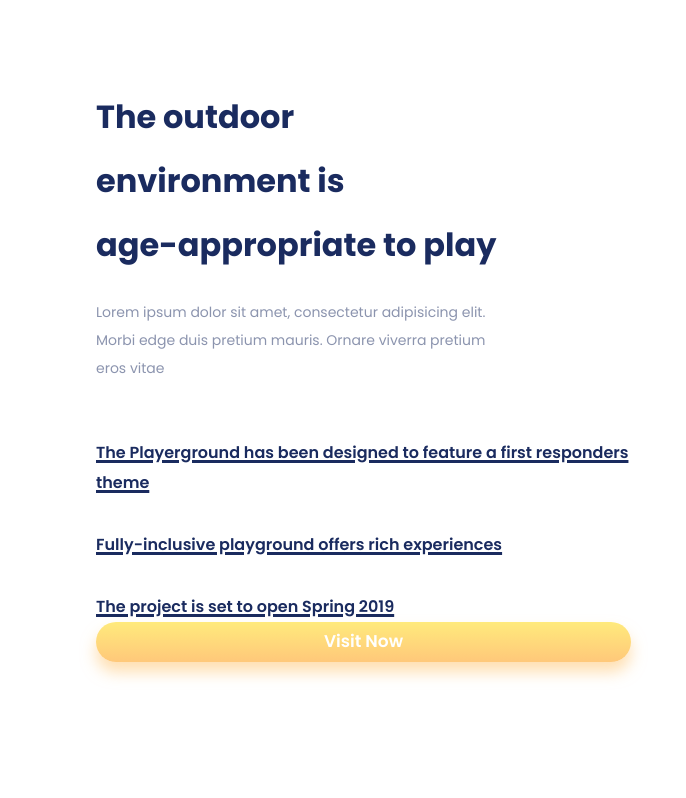
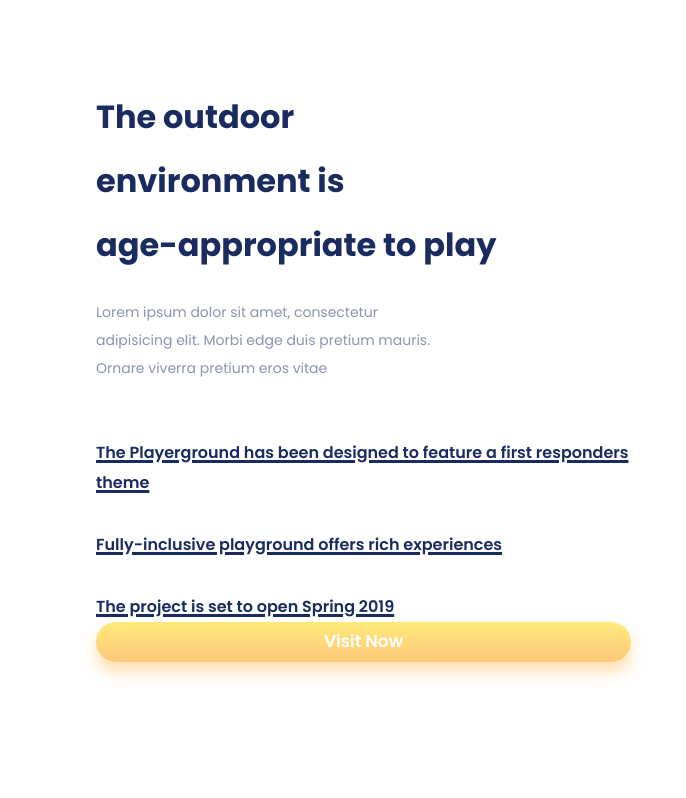
Before and after one commit to thonydangdev/ThePlayGroundPSD2HTML, a website: page index.html in a window 1280 px wide. Shown: the part 1039-1837 px from the top of the page, 594-1280 px from the left. Drawn offline with nearby package versions, Linux system fonts and the light colour scheme.

Commit message:
fixagain2

```diff
--- a/css/responsive.scss
+++ b/css/responsive.scss
@@ -1,13 +1,17 @@
 //Tablet & Mobile
 @import './variables.scss';
 
-@media (max-width: 1113px) {}
+@media (max-width: 111.3rem) {}
 
 // Tablet
-@media (min-width: 768px) and (max-width:1113px) {}
+@media (min-width: 76.8rem) and (max-width:111.3rem) {
+    .best__content-description {
+        width: 35rem;
+    }
+}
 
 // Mobile
-@media (max-width: 767px) {
+@media (max-width: 76.7rem) {
     .header {
         & .btn-close {
             &:hover {
```
Also changed, not shown: css/style.css, 1 other file.
